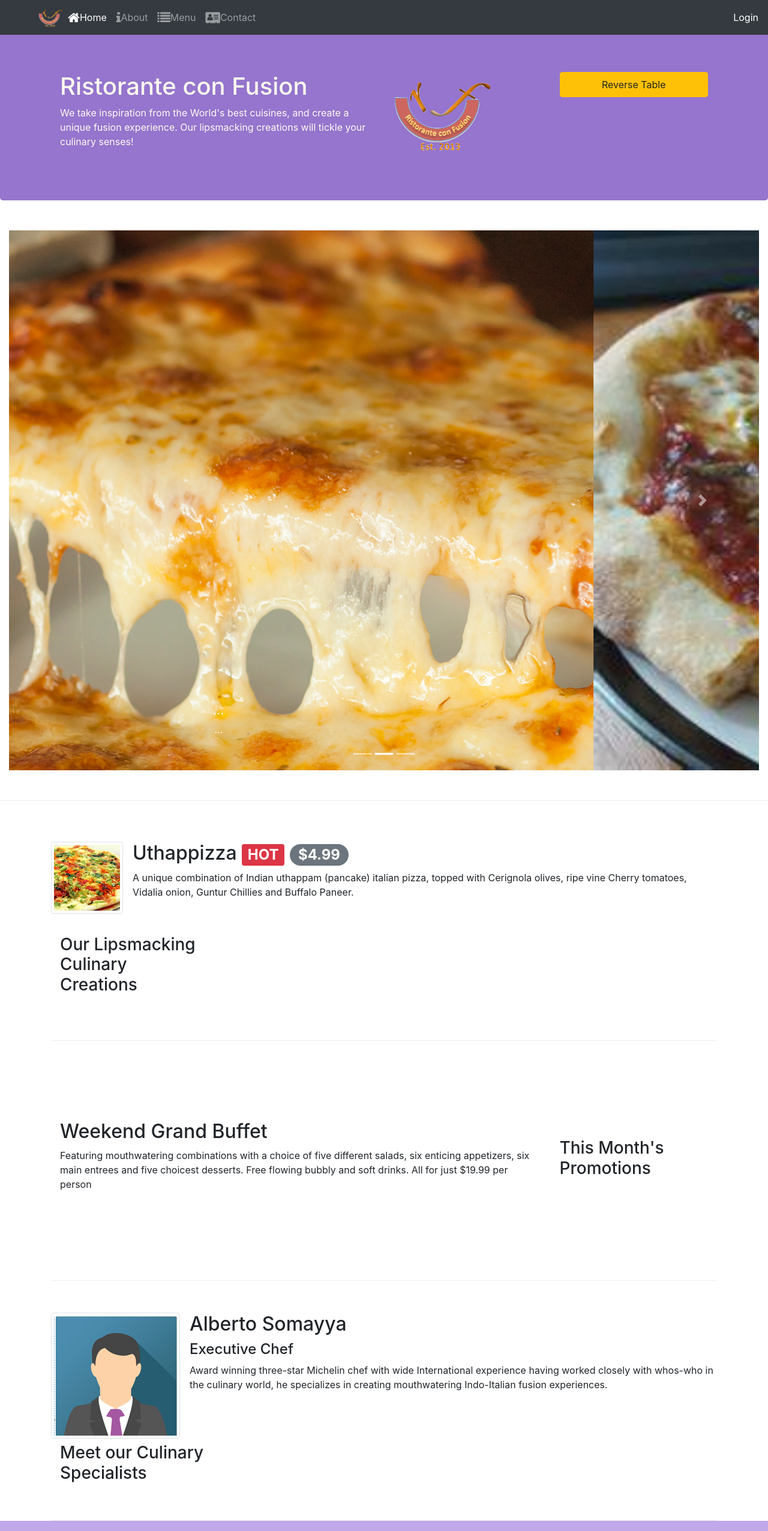
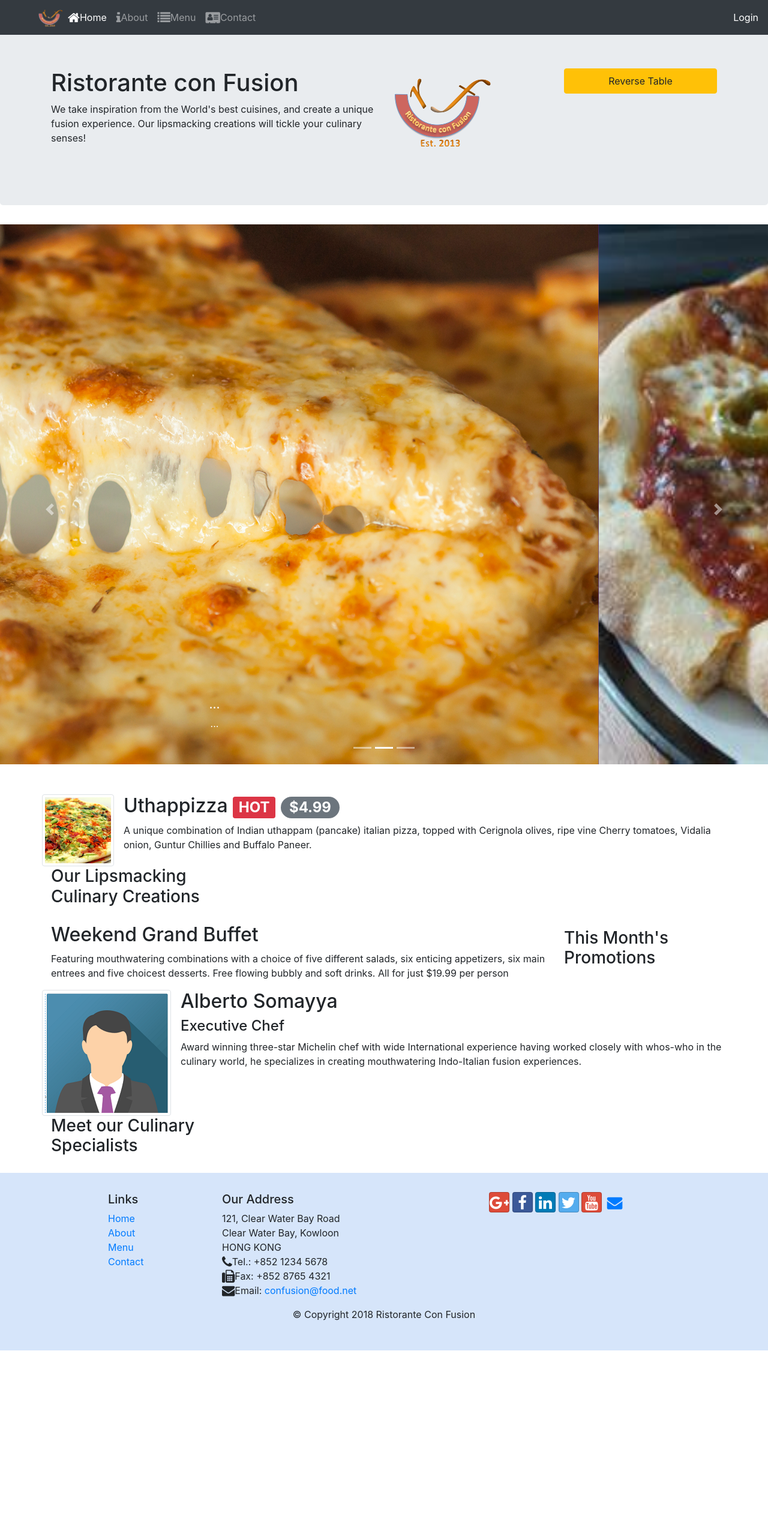
Before and after one commit to thanhtan45/Excercise-5, a website: page index.html in a window 1280 px wide. Shown: the top 2552 px of the page at 60% size. After the commit the page ends 2251 px from the top, so only its background shows below. Drawn offline with nearby package versions, Linux system fonts and the light colour scheme.

Commit message:
carousel

```diff
--- a/css/styles.css
+++ b/css/styles.css
@@ -1,32 +1,14 @@
-.row-header {
-    margin: 0px auto;
-    padding: 0px;
+.navbar-light {
+    background-color: #937cc8;
 }
 
-.row-content {
-    margin: 0px auto;
-    padding: 50px 0px 50px 0px;
-    border-bottom: 1px ridge;
-    min-height: 400px;
+.nav-bar {
+    background: pink;
 }
 
-.footer {
-    background-color: #c0a8e9;
-    margin: 0px auto;
-    padding: 20px 0px 20px 0px;
-}
-
-.jumbotron {
-    padding: 70px 30px 70px 30px;
-    margin: 0px auto;
-    background: #9575CD;
-    color: floralwhite;
-}
-
-address {
-    font-size: 80%;
-    margin: 0px;
-    color: #0f0f0f;
+footer {
+    background: #D6E5FA !important;
+    padding: 32px;
 }
 
 body {
@@ -34,18 +16,19 @@ body {
     z-index: 0;
 }
 
-.navbar-dark {
-    background-color: #512DA8;
+.col-12 {
+    margin-bottom: 20px;
 }
 
 .tab-content {
     border-left: 1px solid #ddd;
     border-right: 1px solid #ddd;
     border-bottom: 1px solid #ddd;
-    padding: 10px
+    margin-bottom: 30px;
 }
 
-.carousel {
+#myCarousel {
+    margin-bottom: 50px;
     background: #512DA8;
 }
 
@@ -55,8 +38,17 @@ body {
 
 .carousel-item img {
     min-height: 100%;
+    max-width: 100%;
     margin: auto;
 }
 
+#carouselButton {
+    margin: auto;
+    z-index: 1;
+}
 
-/* comment */
+@media screen and (max-width: 800px) {
+    .row-2 p {
+        display: none;
+    }
+}
--- a/index.html
+++ b/index.html
@@ -91,37 +91,35 @@
     <div class="row row-content">
         <div class="col">
             <div id="myCarousel" class="carousel slide" data-ride="carousel">
-
-                <ol class="carousel-indicators">
-                    <li data-target="#myCarousel" data-slide-to="0" class="active"></li>
-                    <li data-target="#myCarousel" data-slide-to="1"></li>
-                    <li data-target="#myCarousel" data-slide-to="2"></li>
-                </ol>
-
                 <div class="carousel-inner">
                     <div class="carousel-item active">
-                        <img src="./img/img1.jpg" alt="First slide">
+                        <img class="d-block" src="./img/img1.jpg" />
                         <div class="carousel-caption d-none d-md-block">
                             <h5>...</h5>
                             <p>...</p>
                         </div>
                     </div>
                     <div class="carousel-item">
-                        <img class="d-block" src="./img/img2.jpg" alt="Second slide">
+                        <img src="./img/img2.jpg" alt="" class="d-block" />
                         <div class="carousel-caption d-none d-md-block">
                             <h5>...</h5>
                             <p>...</p>
                         </div>
                     </div>
                     <div class="carousel-item">
-                        <img class="d-block" src="./img/img3.jpg" alt="Third slide">
+                        <img src="./img/img3.jpg" alt="" class="d-block" />
                         <div class="carousel-caption d-none d-md-block">
                             <h5>...</h5>
                             <p>...</p>
                         </div>
                     </div>
+                    <ol class="carousel-indicators">
+                        <li data-target="#myCarousel" data-slide-to="0" class="active"></li>
+                        <li data-target="#myCarousel" data-slide-to="1"></li>
+                        <li data-target="#myCarousel" data-slide-to="2"></li>
+                    </ol>
                 </div>
-
+            </div>
             <a class="carousel-control-prev" href="#myCarousel" role="button" data-slide="prev">
                 <span class="carousel-control-prev-icon" aria-hidden="true"></span>
                 <span class="sr-only">Previous</span>
@@ -130,10 +128,9 @@
                 <span class="carousel-control-next-icon" aria-hidden="true"></span>
                 <span class="sr-only">Next</span>
             </a>
-
         </div>
     </div>
-    </div>
+
 
 
     <div class="container">
```
Lines whose indentation alone changed are shown as unchanged.
